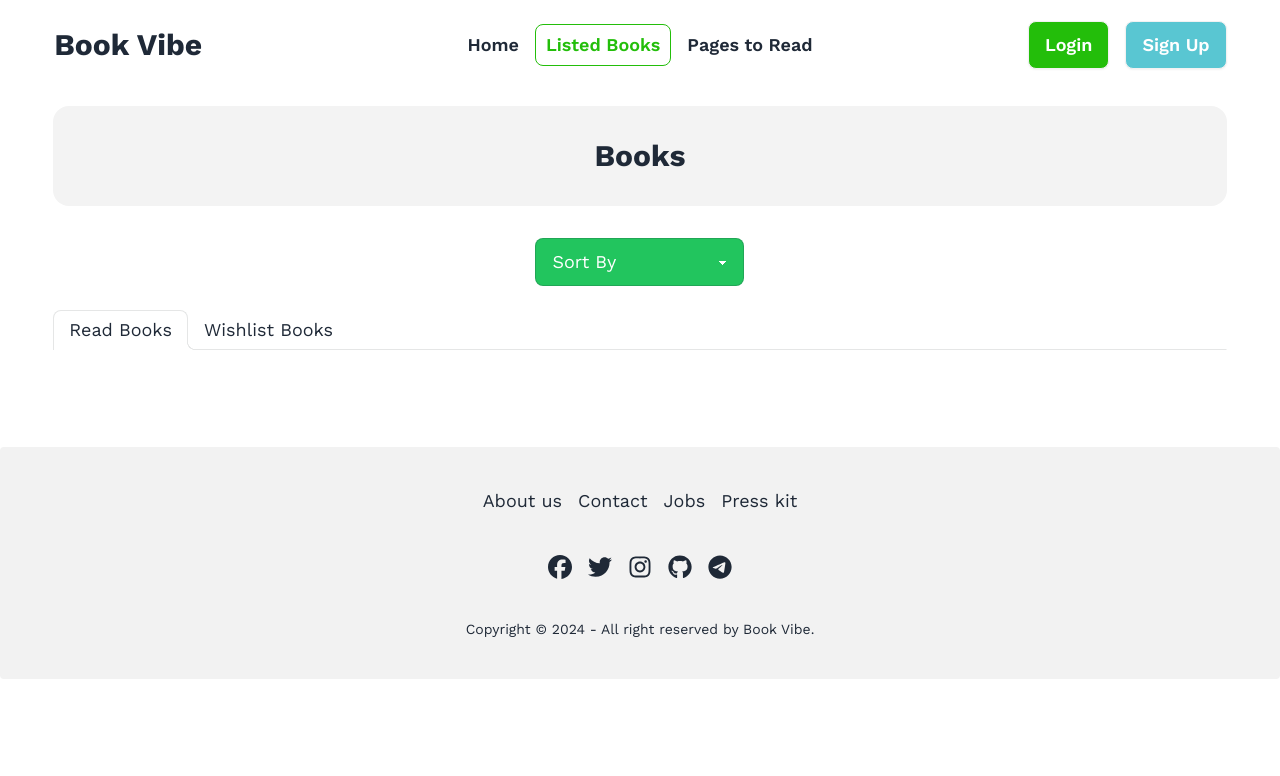
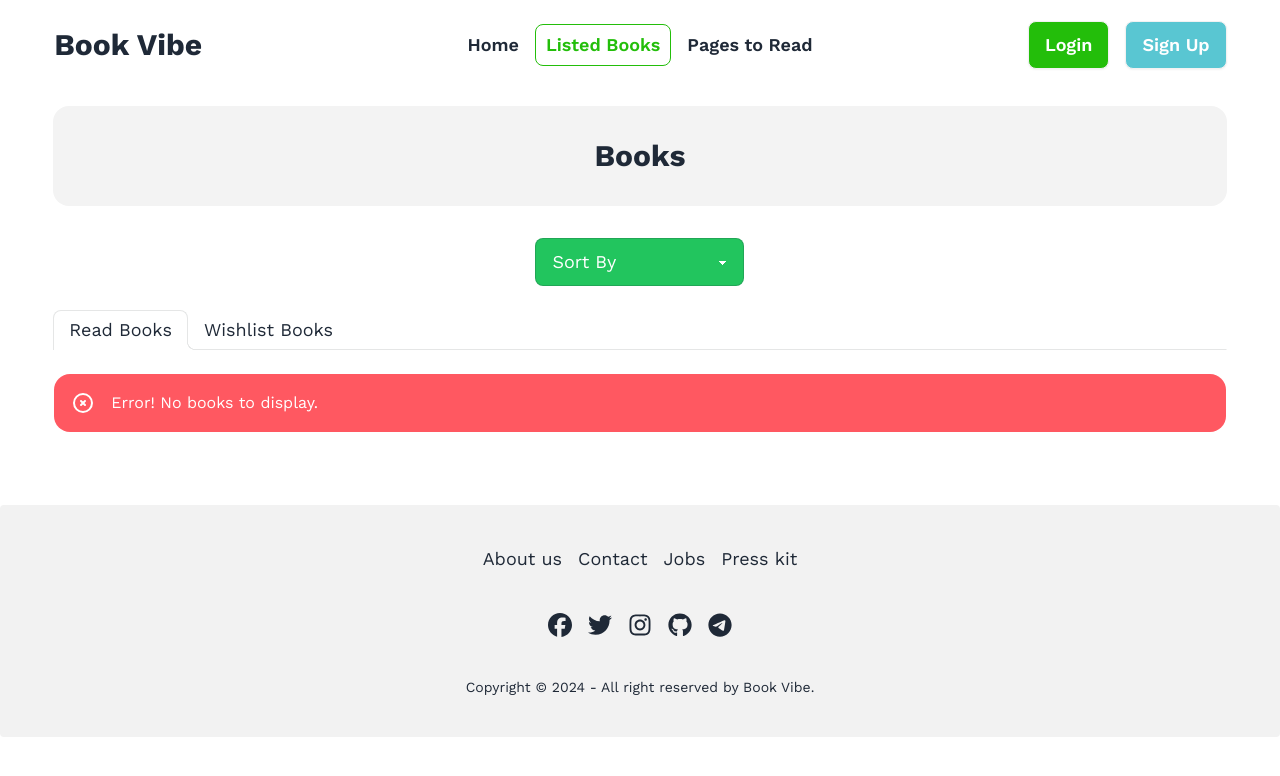
Before and after one commit to rironib/A8-Book-Vibe, a React (Vite) app: page /booklist in a window 1280 px wide. Shown: the top 776 px of the page. Built offline with nearby package versions, Linux system fonts and the light colour scheme; a web font is replaced by a local one.

Commit message:
Error validation for booklist

```diff
--- a/src/Components/BookLists/BookLists.jsx
+++ b/src/Components/BookLists/BookLists.jsx
@@ -37,6 +37,20 @@ const BookLists = () => {
         setSortBy(event.target.value);
     };
 
+    function renderBooks(books) {
+        if (!books || books.length === 0) {
+            return <div role="alert" className="alert alert-error text-white">
+                <svg xmlns="http://www.w3.org/2000/svg" className="stroke-current shrink-0 h-6 w-6" fill="none"
+                     viewBox="0 0 24 24">
+                    <path strokeLinecap="round" strokeLinejoin="round" strokeWidth="2"
+                          d="M10 14l2-2m0 0l2-2m-2 2l-2-2m2 2l2 2m7-2a9 9 0 11-18 0 9 9 0 0118 0z"/>
+                </svg>
+                <span>Error! No books to display.</span>
+            </div>;
+        }
+        return books.map((book) => <ListedBook key={book.bookId} book={book}/>);
+    }
+
     return (
         <>
             <Helmet>
@@ -62,18 +76,14 @@ const BookLists = () => {
                        aria-label="Read Books" value='read' checked readOnly/>
                 <div role="tabpanel" className="tab-content border-t-base-300 py-6">
                     {
-                        displayedBooks.read && displayedBooks.read.map(
-                            (book) => <ListedBook key={book.bookId} book={book}/>
-                        )
+                        renderBooks(displayedBooks.read)
                     }
                 </div>
                 <input type="radio" name="my_tabs_2" role="tab" className="tab text-lg h-16 xl:h-10"
                        aria-label="Wishlist Books"/>
                 <div role="tabpanel" className="tab-content border-t-base-300 py-6">
                     {
-                        displayedBooks.wishlist && displayedBooks.wishlist.map(
-                            (book) => <ListedBook key={book.bookId} book={book}/>
-                        )
+                        renderBooks(displayedBooks.wishlist)
                     }
                 </div>
             </div>
--- a/src/Utility/localStorage.js
+++ b/src/Utility/localStorage.js
@@ -14,10 +14,10 @@ const saveToReadBook = (id) => {
     if(!exists){
         storedReadBooks.push(id);
         localStorage.setItem('read-list', JSON.stringify(storedReadBooks));
-        toast.success('Successfully added to Read List!');
+        toast.success('Successfully Added to Read!');
         return;
     } else {
-        toast.error('Already added to Read List!');
+        toast.error('Already Added to Read!');
         return;
     }
 }
@@ -36,15 +36,15 @@ const saveToWishlist = (id) => {
     const storedWishlist = getWishlistBooks();
     const existInWishlist = storedWishlist.find(bookId => bookId === id);
     if(existInRead){
-        toast.error('Already added to Read List!');
+        toast.error('Already Added to Read!');
         return;
     } else if (!existInWishlist) {
         storedWishlist.push(id);
         localStorage.setItem('wishlist', JSON.stringify(storedWishlist));
-        toast.success('Successfully added to Wishlist!');
+        toast.success('Successfully Added to Wishlist!');
         return;
     } else {
-        toast.error('Already added to Wishlist!');
+        toast.error('Already Added to Wishlist!');
         return;
     }
 }
```
Also changed, not shown: 2 other files (tests, documents, lock files or other folders).
